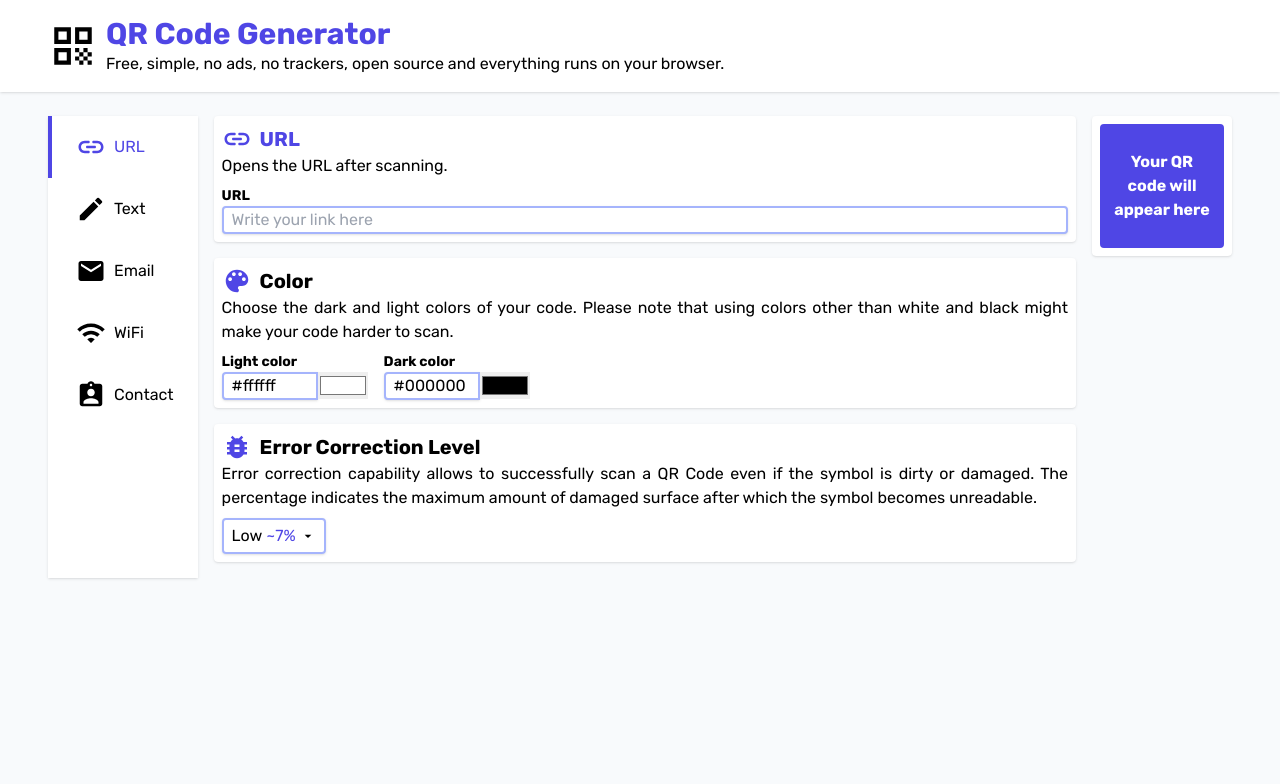
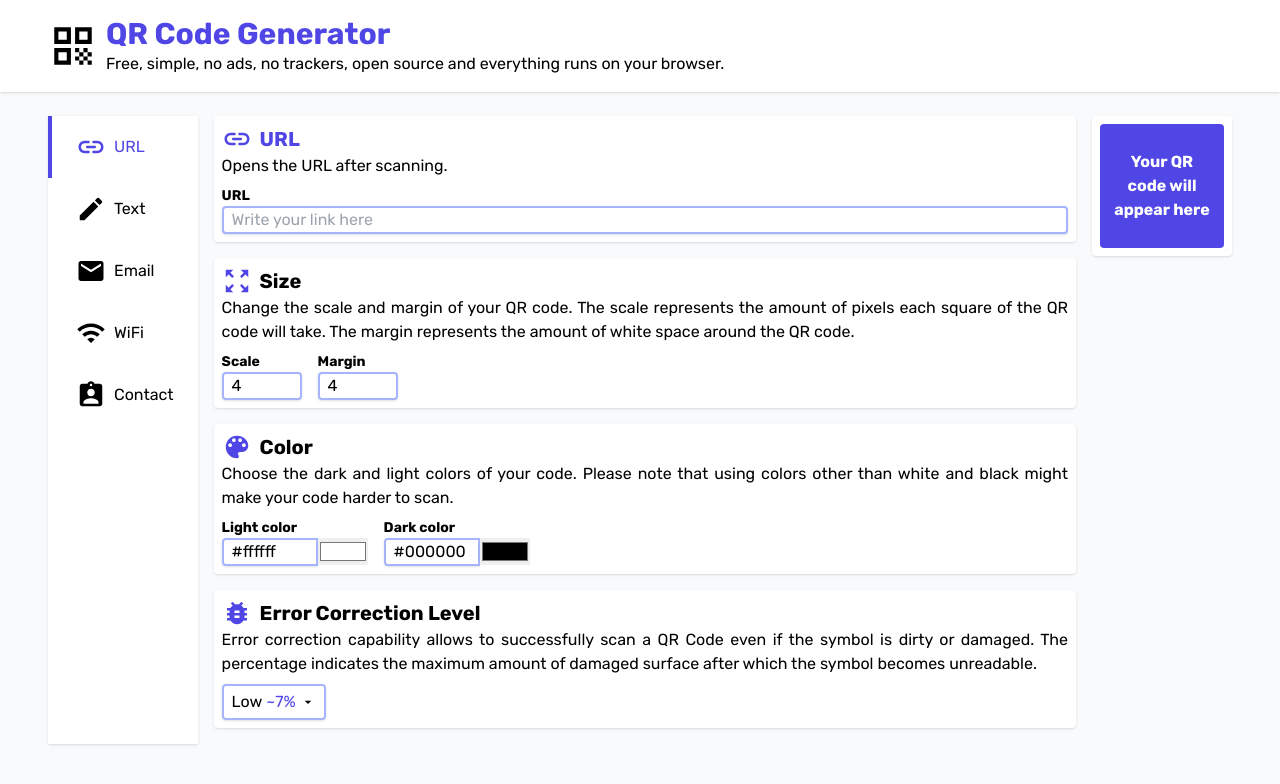
Before and after one commit to itaquito/qr-generator, a Next.js app: page / in a window 1280 px wide. Shown: the top 784 px of the page. Built offline with nearby package versions, Linux system fonts and the light colour scheme.

Commit message:
feat Adds Size parameters

```diff
--- a/src/components/Generator.tsx
+++ b/src/components/Generator.tsx
@@ -14,6 +14,8 @@ function Generator() {
     errorCorrectionLevel: 'low',
     lightColor: '#ffffff',
     darkColor: '#000000',
+    scale: 4,
+    margin: 4,
   });
 
   return (
--- /dev/null
+++ b/src/components/Icon/IcBaselineZoomOutMap.tsx
@@ -0,0 +1,19 @@
+import type { IconProps } from '@/types/components/Icon/Icon';
+
+export function IcBaselineZoomOutMap(props: IconProps) {
+  return (
+    <svg
+      xmlns='http://www.w3.org/2000/svg'
+      width='1em'
+      height='1em'
+      viewBox='0 0 24 24'
+      {...props}
+    >
+      <path
+        fill='currentColor'
+        d='m15 3l2.3 2.3l-2.89 2.87l1.42 1.42L18.7 6.7L21 9V3zM3 9l2.3-2.3l2.87 2.89l1.42-1.42L6.7 5.3L9 3H3zm6 12l-2.3-2.3l2.89-2.87l-1.42-1.42L5.3 17.3L3 15v6zm12-6l-2.3 2.3l-2.87-2.89l-1.42 1.42l2.89 2.87L15 21h6z'
+      ></path>
+    </svg>
+  );
+}
+export default IcBaselineZoomOutMap;
--- /dev/null
+++ b/src/components/Parameter/Size.tsx
@@ -0,0 +1,55 @@
+import type { ChangeEvent } from 'react';
+
+import type { SizeProps } from '@/types/components/Parameter/Size';
+
+import ParameterLayout from './ParameterLayout';
+import IcBaselineZoomOutMap from '../Icon/IcBaselineZoomOutMap';
+import Input from '../Form/Input';
+
+function Size({ parameters, setParameters }: SizeProps) {
+  const handleChange = (e: ChangeEvent<HTMLInputElement>) => {
+    const value = parseInt(e.target.value);
+    if (value < 1 || value > 20) return;
+
+    setParameters((prevState) => ({
+      ...prevState,
+      [e.target.id]: value,
+    }));
+  };
+
+  return (
+    <ParameterLayout
+      title='Size'
+      description='Change the scale and margin of your QR code. The scale represents the amount of pixels each square of the QR code will take. The margin represents the amount of white space around the QR code.'
+      Icon={IcBaselineZoomOutMap}
+    >
+      <div className='flex space-x-4'>
+        <Input
+          className='w-20'
+          label='Scale'
+          type='number'
+          min={1}
+          max={20}
+          id='scale'
+          name='scale'
+          value={parameters.scale}
+          onChange={handleChange}
+        />
+
+        <Input
+          className='w-20'
+          label='Margin'
+          type='number'
+          min={1}
+          max={20}
+          id='margin'
+          name='margin'
+          value={parameters.margin}
+          onChange={handleChange}
+        />
+      </div>
+    </ParameterLayout>
+  );
+}
+
+export default Size;
--- a/src/components/QRCode/QRCode.tsx
+++ b/src/components/QRCode/QRCode.tsx
@@ -13,6 +13,8 @@ function QRCode({ content, parameters }: QRCodeProps) {
 
     QR.toCanvas(canvas.current, content, {
       errorCorrectionLevel: parameters.errorCorrectionLevel,
+      scale: parameters.scale,
+      margin: parameters.margin,
       color: {
         dark: parameters.darkColor,
         light: parameters.lightColor,
--- a/src/components/Tabs/TabViewer.tsx
+++ b/src/components/Tabs/TabViewer.tsx
@@ -17,6 +17,7 @@ import IcBaselineAssignmentInd from '../Icon/IcBaselineAssignmentInd';
 import IcBaselineEmail from '../Icon/IcBaselineEmail';
 import IcBaselineWifi from '../Icon/IcBaselineWifi';
 
+import Size from '../Parameter/Size';
 import Color from '../Parameter/Color';
 import ErrorCorrectionLevel from '../Parameter/ErrorCorrectionLevel';
 
@@ -97,6 +98,8 @@ function TabViewer({ setContent, parameters, setParameters }: TabViewerProps) {
             </div>
 
             <div className='w-full space-y-4 py-4'>
+              <Size parameters={parameters} setParameters={setParameters} />
+
               <Color parameters={parameters} setParameters={setParameters} />
 
               <ErrorCorrectionLevel
--- a/src/types/components/Parameter/Parameter.ts
+++ b/src/types/components/Parameter/Parameter.ts
@@ -6,6 +6,8 @@ export interface Parameters {
   errorCorrectionLevel: ErrorCorrectionLevels;
   lightColor: string;
   darkColor: string;
+  scale: number;
+  margin: number;
 }
 
 export type SetParameters = Dispatch<SetStateAction<Parameters>>;
--- /dev/null
+++ b/src/types/components/Parameter/Size.ts
@@ -0,0 +1,6 @@
+import type { Parameters, SetParameters } from './Parameter';
+
+export interface SizeProps {
+  parameters: Parameters;
+  setParameters: SetParameters;
+}
```
